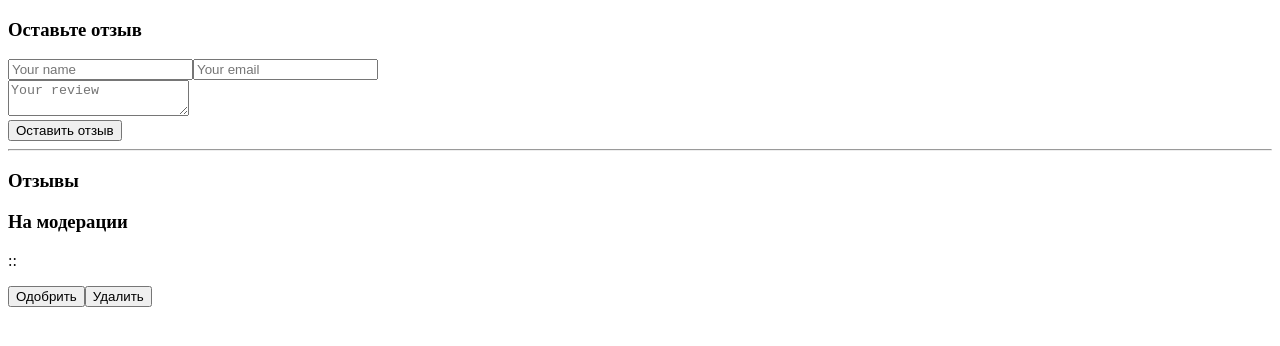
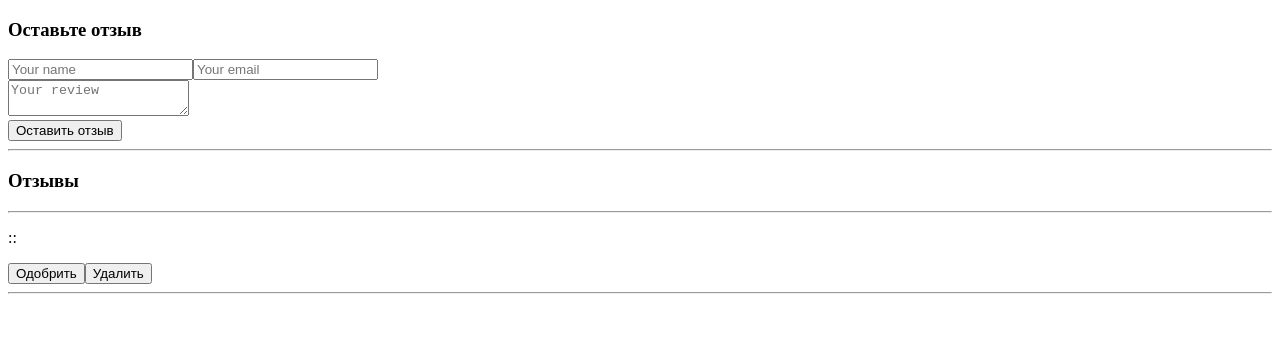
Before and after one commit to behuamuh/behuamuh.github.io, a plain HTML site: page review/index.html in a window 1280 px wide. Both pictures are taken after a click on the button "Оставить отзыв". Drawn offline with Linux system fonts and the light colour scheme.

Commit message:
Add review

```diff
--- /dev/null
+++ b/review/Form.js
@@ -0,0 +1,38 @@
+function Form() {
+    Container.call(this);
+
+    this.id = 'form';
+}
+
+Form.prototype = Object.create(Container.prototype);
+Form.prototype.constructor = Form;
+
+Form.prototype.render = function () {
+    var count = 0;
+    var review = $('#review');
+    review.html('');
+    var name = $('<input/>', {
+        type: 'text'
+        , placeholder: 'Your name'
+        , id: this.id + 'name'
+    });
+    var email = $('<input/>', {
+        type: 'email'
+        , placeholder: 'Your email'
+        , id: this.id + 'email'
+    });
+    var message = $('<textarea/>', {
+        id: this.id + 'message'
+        , placeholder: 'Your review'
+        , });
+    var button = $('<button/>', {
+        id: this.id + 'button'
+        , text: 'Оставить отзыв'
+        , click: function () {
+            var newReview = new Review(count++, name.val()+':' + email.val()+':'+ message.val());
+        }
+    });
+    review.append($('<h3/>',{text: 'Оставьте отзыв'}));
+    review.append(name, email, $('<br>'), message, $('<br>'), button, $('<hr>'));
+    review.append($('<h3/>',{text: 'Отзывы'}), $('<hr>'));
+}
--- a/review/Review.js
+++ b/review/Review.js
@@ -1,85 +1,43 @@
-function Review() {
+function Review(id, message) {
     Container.call(this);
-    this.id = 'review';
-    this.reviews = [];
+    this.id = 'review' + id;
+    this.message = message;
+    this.allowed = false;
+    this.render();
 }
+
 Review.prototype = Object.create(Container.prototype);
 Review.prototype.constructor = Review;
 Review.prototype.render = function () {
     var self = this;
-    var review = $('#review');
-    review.html('');
-    var name = $('<input/>', {
-        type: 'text'
-        , placeholder: 'Your name'
-        , id: this.id + 'name'
+    var $review = $('#review');
+    var div = $('<div/>', {id: this.id});
+    var message = $('<p/>',{
+        text: this.message
     });
-    var email = $('<input/>', {
-        type: 'email'
-        , placeholder: 'Your email'
-        , id: this.id + 'email'
-    });
-    var message = $('<textarea/>', {
-        id: this.id + 'message'
-        , placeholder: 'Your review'
-    , });
-    var button = $('<button/>', {
-        id: this.id + 'button'
-        , text: 'Оставить отзыв'
+    if (this.allowed) {
+        div.append(message, $('<hr>'));
+    } else {
+        var allow = $('<button/>', {
+            text: 'Одобрить'
             , click: function () {
-            self.reviews.push({
-                id_comment: new Date().getTime()
-                , text: name.val()+':' + email.val()+':'+ message.val(),
-                allow: false
-            });
-            self.render();
-        }
-    });
-    review.append($('<h3/>',{text: 'Оставьте отзыв'}));
-    review.append(name, email, $('<br>'), message, $('<br>'), button, $('<hr>'));
-    review.append($('<h3/>',{text: 'Отзывы'}));
-    var allowed = this.reviews.filter(function(val){
-        return val.allow;
-    });
-    var moderated = this.reviews.filter(function(val){
-        return !val.allow;
-    });
-    allowed.forEach(function(val){
-        review.append('<p/>',{
-            id: val.id_comment,
-            text: val.text
-        })
-    });
-    review.append($('<h3/>',{text: 'На модерации'}));
-    moderated.forEach(function(val){
-        review.append($('<p/>',{
-            id: val.id_comment,
-            text: val.text
-        }));
-        var all = $('<button/>', {
-        text: 'Одобрить',
-            id: val.id_comment
-        , click: function () {
-            self.reviews.filter(function(item){
-                return val.id_comment == item.id_comment;
-            })[0].allow = true;
+                self.allowed = true;
+                self.remove();
                 self.render();
             }
         });
         var del = $('<button/>', {
-        text: 'Удалить',
-            id: val.id_comment
+            text: 'Удалить'
             , click: function () {
-            self.reviews.pop(self.reviews.filter(function(item){
-                return val.id_comment == item.id_comment;
-            })[0]);
-            console.log(self.reviews.filter(function(item){
-                return val.id_comment == item.id_comment;
-            })[0]);
-            self.render();
+                self.remove();
             }
         });
-        review.append(all, del);
+        div.append(message,allow, del, $('<hr>'));
         //console.log(moderated);
-});
     }
+    $review.append(div);
+};
+Review.prototype.remove = function () {
+    //var $review = $('#review');
+    $('#' + this.id).detach();
+}
--- a/review/index.html
+++ b/review/index.html
@@ -5,13 +5,14 @@
     <title>Review</title>
     <script src="jquery-3.3.1.min.js"></script>
     <script src="Container.js"></script>
+    <script src="Form.js"></script>
     <script src="Review.js"></script>
 </head>
 <body>
     <div id="review"></div>
     <script>
-        var myReview = new Review();
-        myReview.render();
+        var myForm = new Form();
+        myForm.render();
     </script>
 </body>
 </html>
```
Lines whose indentation alone changed are shown as unchanged.
